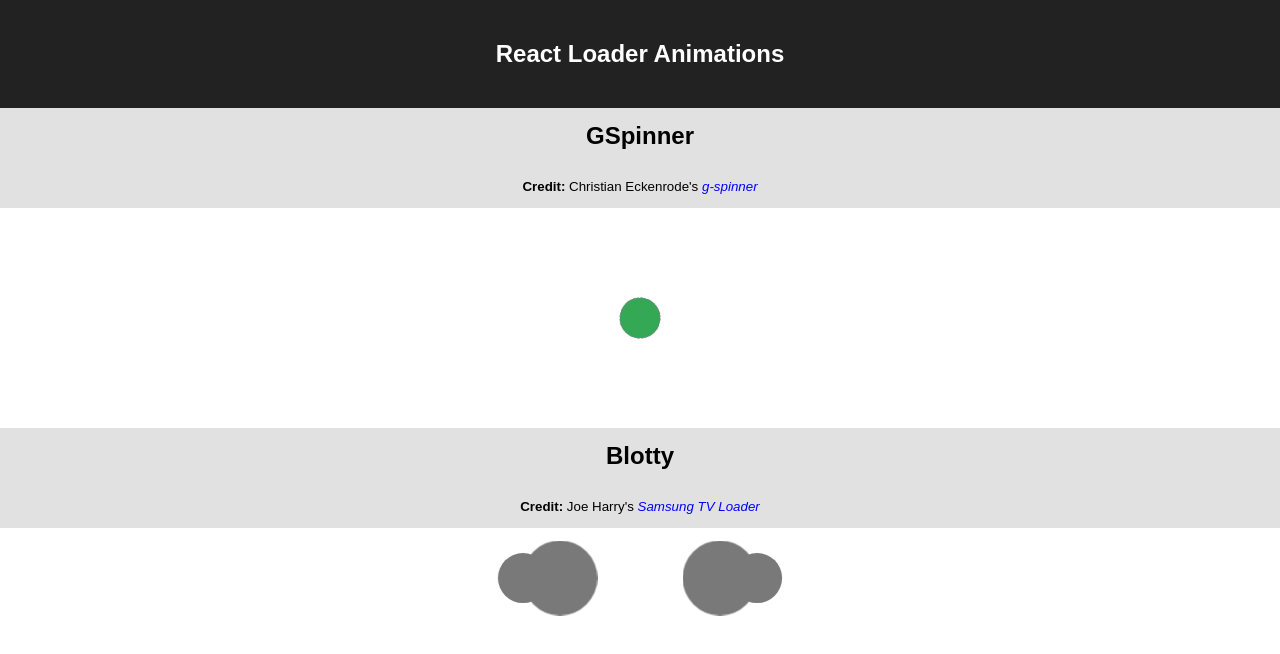
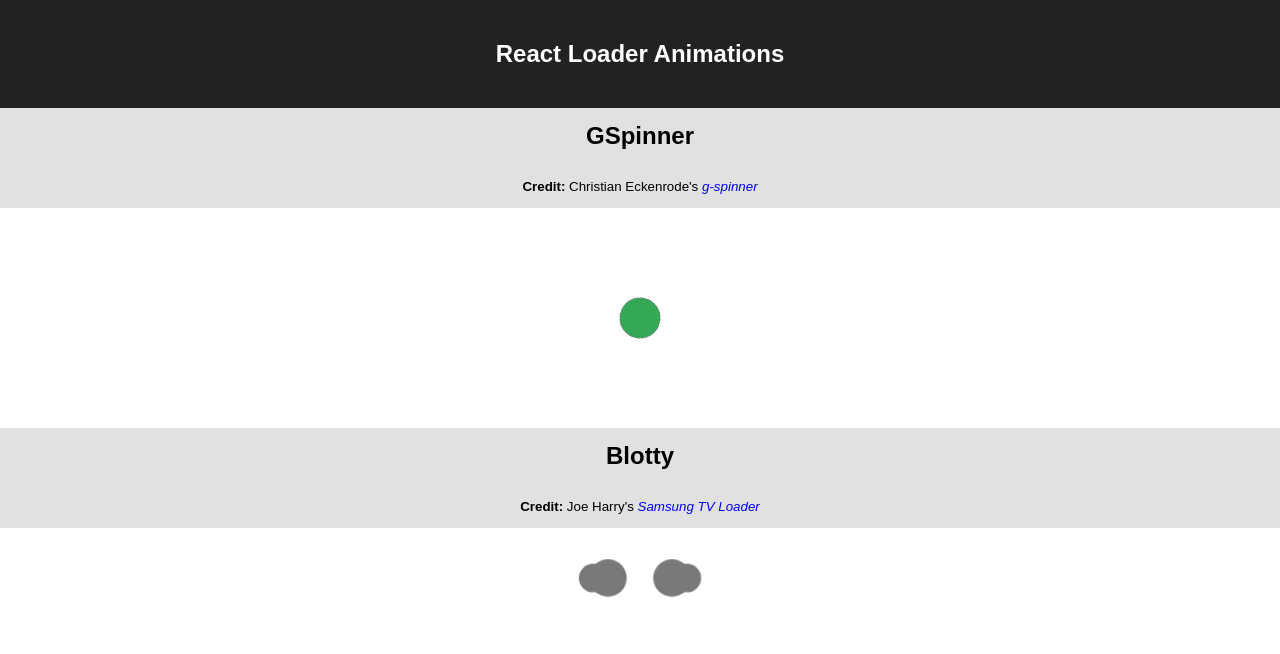
Before and after one commit to jefabrah/react-animation-loaders, a React (Create React App) app: page / in a window 1280 px wide. Shown: the top 654 px of the page. Built offline with nearby package versions, Linux system fonts and the light colour scheme.

Commit message:
size and translate

```diff
--- a/src/css/Blotty.css
+++ b/src/css/Blotty.css
@@ -22,20 +22,20 @@
 
 .blotty-ll,
 .blotty-lr {
-  height: 100px;
-  width: 100px;
+  height: 50px;
+  width: 50px;
 }
 
 .blotty-ml,
 .blotty-mr {
-  height: 70px;
-  width: 70px;
+  height: 40px;
+  width: 40px;
 }
 
 .blotty-sl,
 .blotty-sr {
-  height: 40px;
-  width: 40px;
+  height: 30px;
+  width: 30px;
 }
 
 /* blot styling */
@@ -72,37 +72,37 @@
 
 /* blot animations */
 @keyframes blot-lr {
-  25%, 75% { transform: translateX(5rem) scale(0.75); }
-  95% { transform: translateX(0rem) scale(1); }
+  25%, 75% { transform: translateX(2em) scale(0.75); }
+  95% { transform: translateX(0em) scale(1); }
 }
 
 @keyframes blot-ll {
-  25%, 75% { transform: translateX(-5rem) scale(0.75); }
-  95% { transform: translateX(0rem) scale(1); }
+  25%, 75% { transform: translateX(-2em) scale(0.75); }
+  95% { transform: translateX(0em) scale(1); }
 }
 
 @keyframes blot-mr {
-  25% { transform: translateX(5rem) scale(0.75); }
-  50%, 75% { transform: translateX(15rem) scale(0.6); }
-  95% { transform: translateX(0rem) scale(1); }
+  25% { transform: translateX(2em) scale(0.75); }
+  50%, 75% { transform: translateX(6em) scale(0.6); }
+  95% { transform: translateX(0em) scale(1); }
 }
 
 @keyframes blot-ml {
-  25% { transform: translateX(-5rem) scale(0.75); }
-  50%, 75% { transform: translateX(-15rem) scale(0.6); }
-  95% { transform: translateX(0rem) scale(1); }
+  25% { transform: translateX(-2em) scale(0.75); }
+  50%, 75% { transform: translateX(-6em) scale(0.6); }
+  95% { transform: translateX(0em) scale(1); }
 }
 
 @keyframes blot-sr {
-  25% { transform: translateX(5rem) scale(0.75); }
-  50% { transform: translateX(15rem) scale(0.6); }
-  75% { transform: translateX(22rem) scale(0.5); }
-  95% { transform: translateX(0rem) scale(1); }
+  25% { transform: translateX(2em) scale(0.75); }
+  50% { transform: translateX(6em) scale(0.6); }
+  75% { transform: translateX(9em) scale(0.5); }
+  95% { transform: translateX(0em) scale(1); }
 }
 
 @keyframes blot-sl {
-  25% { transform: translateX(-5rem) scale(0.75); }
-  50% { transform: translateX(-15rem) scale(0.6); }
-  75% { transform: translateX(-22rem) scale(0.5); }
-  95% { transform: translateX(0rem) scale(1); }
+  25% { transform: translateX(-2em) scale(0.75); }
+  50% { transform: translateX(-6em) scale(0.6); }
+  75% { transform: translateX(-9em) scale(0.5); }
+  95% { transform: translateX(0em) scale(1); }
 }
```
